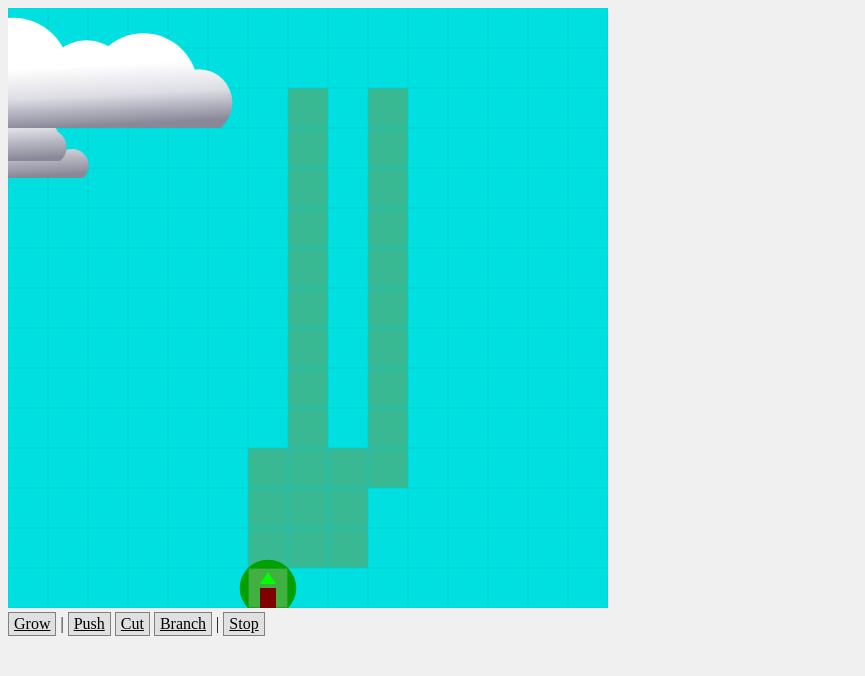
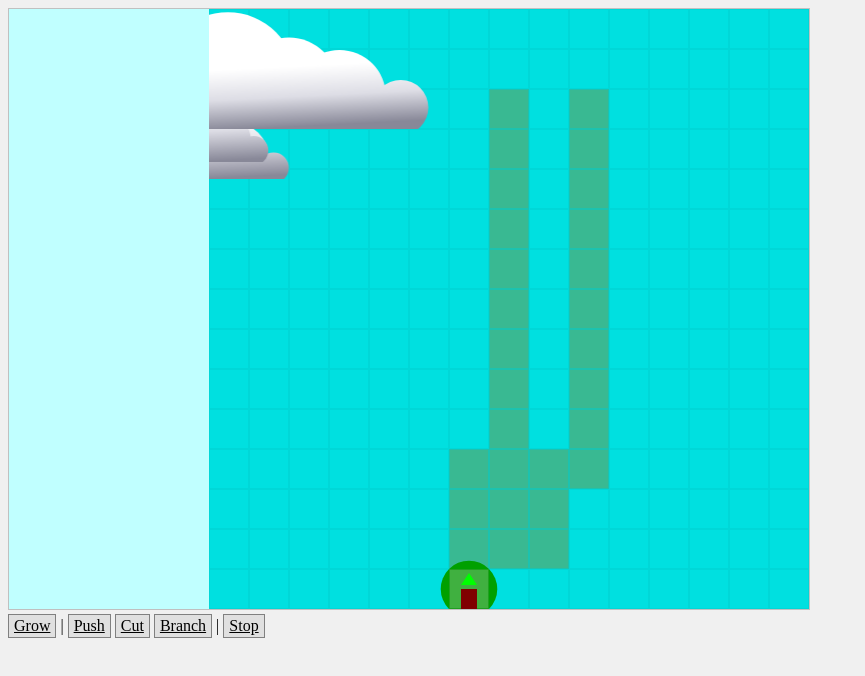
Before and after one commit to slowfrog/branch-off, a plain HTML site: page index.html in a window 1280 px wide. Shown: the whole page, without its empty margins (0-865 px from the left). Drawn offline with Linux system fonts and the light colour scheme.

Commit message:
First work on resizing

```diff
--- a/index.html
+++ b/index.html
@@ -39,6 +39,10 @@ body {
   color: #e0e0e0;
 }
 
+#view {
+  border: 1px solid #c0c0c0;
+}
+
     </style>
     <script src="util.js"></script>
     <script src="branchoff.js"></script>
@@ -47,7 +51,7 @@ body {
     <script src="main.js"></script>
   </head>
   <body onload="bo.start()">
-    <canvas id="view" width="600" height="600" >Sorry, no canvas, no game!</canvas><br>
+    <canvas id="view" width="800" height="600" >Sorry, no canvas, no game!</canvas><br>
     <div class="buttonup" id="grow"><a href="javascript:bo.grow();">Grow</a></div>&nbsp;|
     <div class="buttonup" id="push"><a href="javascript:bo.setMode('push');">Push</a></div>
     <div class="buttonup" id="cut"><a href="javascript:bo.setMode('cut');">Cut</a></div>
--- a/main.js
+++ b/main.js
@@ -113,6 +113,12 @@ bo.checkResult = function() {
   }
 };
 
+bo.getCellPos = function(x, y) {
+  var cx = Math.floor((x - 200) / bo.CELLSIZE);
+  var cy = bo.MAXSIZE - 1 - Math.floor(y / bo.CELLSIZE);
+  return new bo.Pair(cx, cy);
+};
+
 bo.onClick = function(event, view, ctx, game) {
   if (event.button == 0) { // Left-click
 
@@ -121,10 +127,7 @@ bo.onClick = function(event, view, ctx, game) {
     var x = event.clientX + util.windowScrollX() - view.x0;
     var y = event.clientY + util.windowScrollY() - view.y0;
 
-    var cx = Math.floor(x / bo.CELLSIZE);
-    var cy = bo.MAXSIZE - 1 - Math.floor(y / bo.CELLSIZE);
-
-    var pos = new bo.Pair(cx, cy);
+    var pos = bo.getCellPos(x, y);
 
     game.applyAction(action, pos);
     bo.renderGame(ctx, game);
--- a/render.js
+++ b/render.js
@@ -12,6 +12,20 @@ bo.clouds = [
 
 // Game rendering function
 bo.renderGame = function(ctx, game) {
+  ctx.save();
+  ctx.translate(200, 0);
+  bo.renderMain(ctx, game);
+  ctx.restore();
+
+  bo.renderGUI(ctx, game);
+};
+
+bo.renderGUI = function(ctx, game) {
+  ctx.fillStyle = "#c0ffff";
+  ctx.fillRect(0, 0, 200, 600);
+};
+
+bo.renderMain = function(ctx, game) {
   var tree = game.tree;
   ctx.fillStyle = bo.COLOR_SKY;
   ctx.fillRect(0, 0, bo.MAXSIZE * bo.CELLSIZE, bo.MAXSIZE * bo.CELLSIZE);
```
